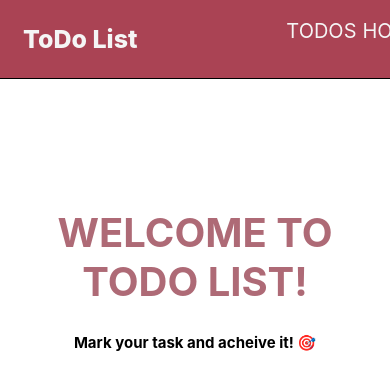
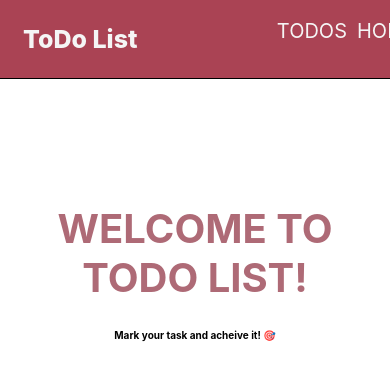
Before and after one commit to Palak-jais/Remainder, a React (Create React App) app: page /home in a window 390 px wide. Shown: the top 390 px of the page. Built offline with nearby package versions, Linux system fonts and the light colour scheme.

Commit message:
Update index.css

```diff
--- a/src/index.css
+++ b/src/index.css
@@ -34,16 +34,16 @@ ul{
   display: flex;
   list-style-type: none;
   justify-content: space-between;
-  width: 20%;
+  width: 15%;
   padding-right:15%;
 
 }
 a{
   text-decoration: none;
   color: whitesmoke;
-  font-size: 20px;
+  font-size: 25px;
   cursor: pointer;
-  padding: 3px;
+  padding: 5px;
 
 }
 a:hover{
@@ -182,7 +182,7 @@ span{
 
 }
 .login-input{
-  width: 90%;
+  width: 100%;
   margin: 10px;
   padding: 8px;
 }
@@ -192,6 +192,7 @@ span{
 .login-btn{
   padding: 12px;
   letter-spacing: 1px;
+  border:none;
   font-size: 20px;
   color: whitesmoke;
   background-color: rgb(163, 61, 78);
@@ -209,11 +210,7 @@ span{
 .warn h1{
   padding: 10%;
 }
-@media(max-width:910px){
-  ul{
-    width: 35%;
-  }
-}
+
 @media(max-width:620px){
   .completed{
     margin: 5px;
@@ -231,7 +228,7 @@ span{
     padding: 2px;
     margin:4%;
     text-align: center;
-    width: 210px;
+    width: 200px;
 
   }
   .edit-btn,.done-btn,.remove-btn{
@@ -239,27 +236,27 @@ span{
     padding: 4px;
   }
   h2{
-    font-size: 15px;
+    font-size: 10px;
   }
   .item-date{
     margin-right: 3px;
     margin-left: 2px;
   }
  ul{
+
   width: 25%;
-  padding-right:2%;
-
+  padding-right:5%;
  }
-  .login-parent{
+ .login-parent{
   text-align: center;
   margin: auto;
   transform: translateY(30%);
-  width: 280px;
-  padding: 10px;
+  width: 270px;
+  padding: 20px;
   box-shadow: 0pc 10px 30px #9c9c9c;
 
 }
-  a{
-    font-size:20px;
+a{
+  font-size: 20px;
 }
 }
```
